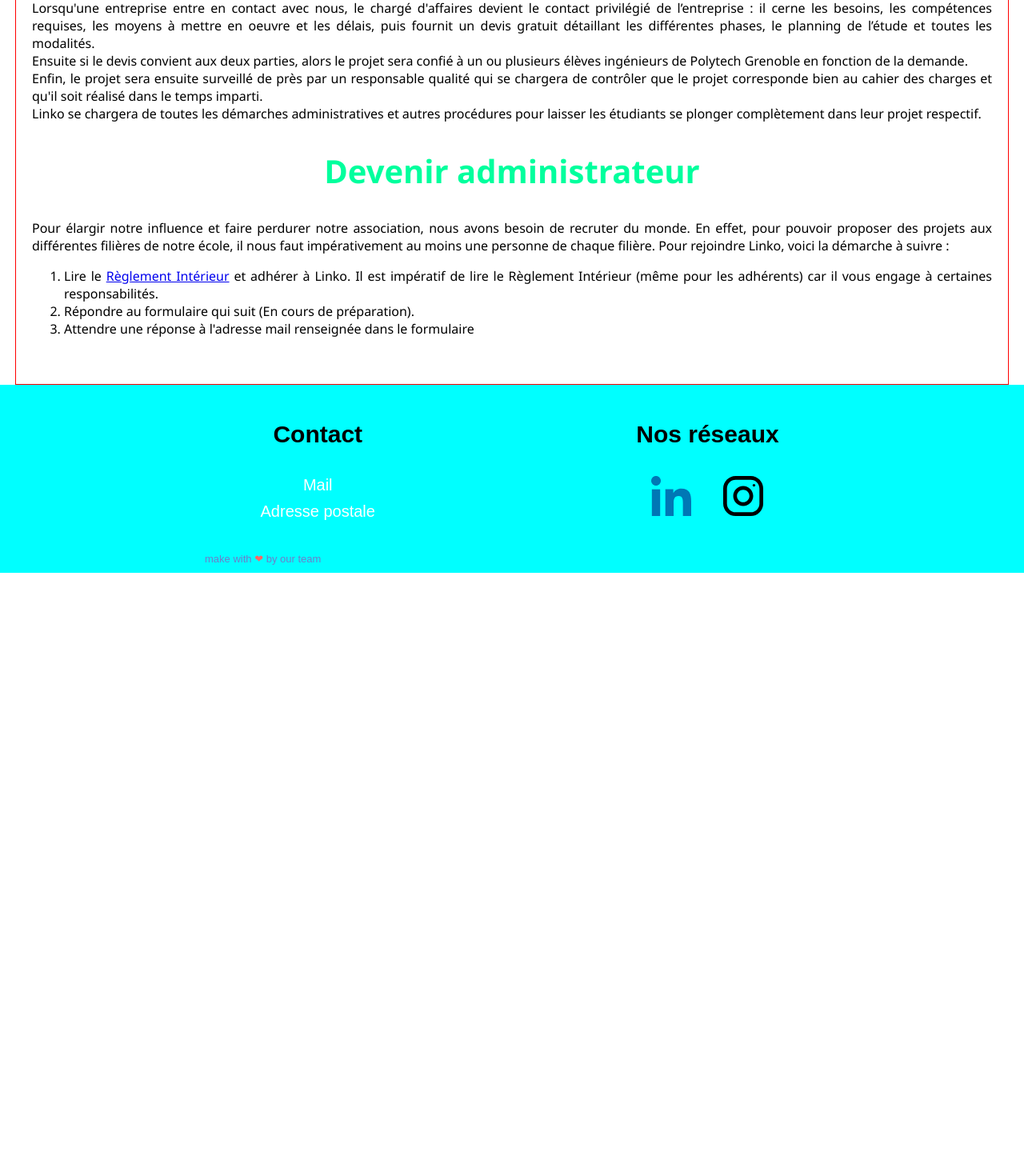
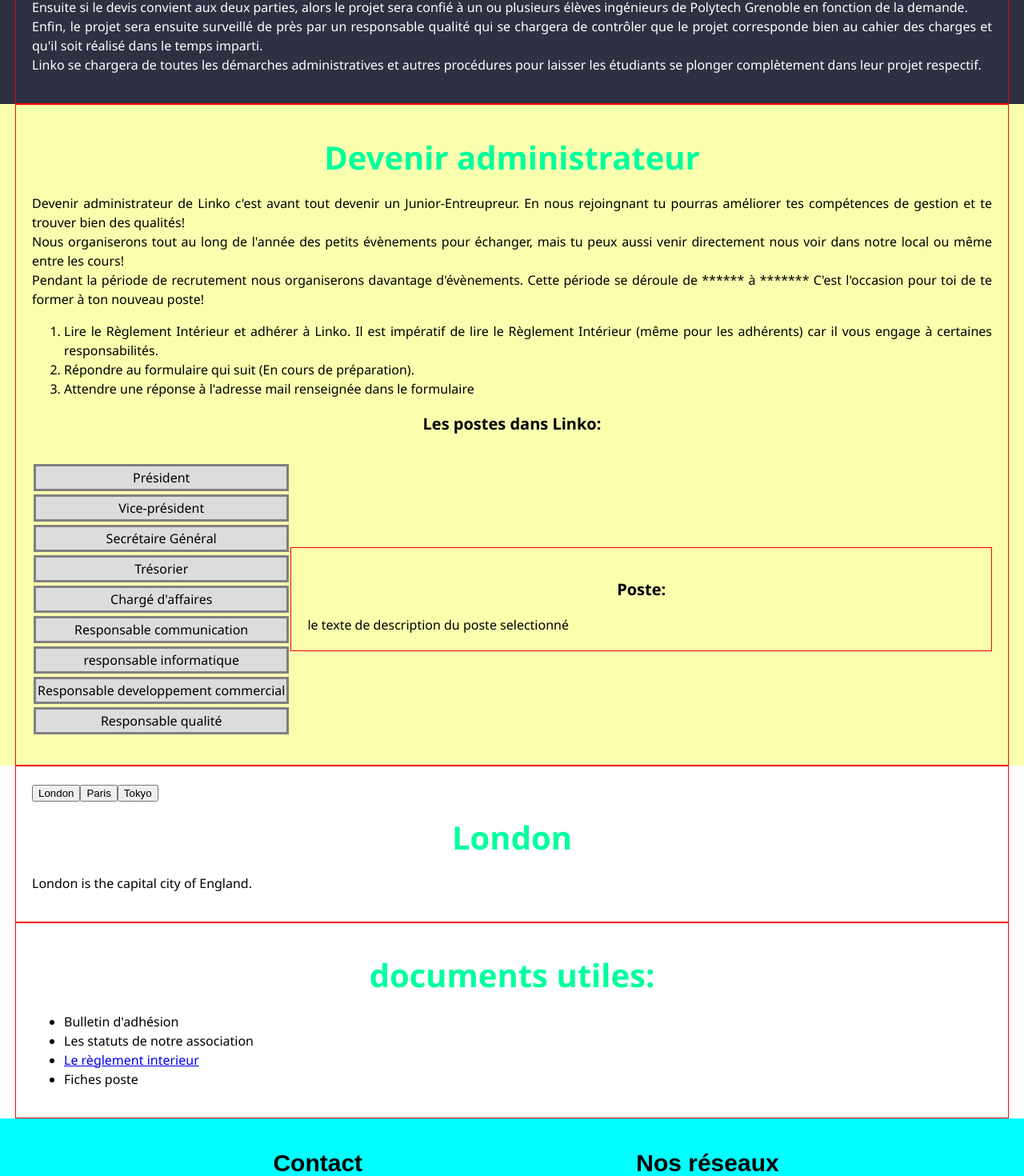
Before and after one commit to Corentin-Sueur/Linko-Website, an Angular app: page /etudiant in a window 1280 px wide. Shown: the part 580-2050 px from the top of the page at 80% size. Before the commit the page ends 1296 px from the top, so only its background shows below. Built offline with nearby package versions, Linux system fonts and the light colour scheme.

Commit message:
petites modif

```diff
--- a/src/app/page-etudiants/page-etudiants.component.css
+++ b/src/app/page-etudiants/page-etudiants.component.css
@@ -1,19 +1,42 @@
-h2{
+h2 {
   font-size: 40px;
   color: #00ff9d;
   min-width: 300px;
 }
 
-strong{
+strong {
   font-weight: normal;
   text-decoration: underline;
 }
 
-form{
-    margin:auto;
+form {
+  margin: auto;
 }
 
-h3{
-    font-size:20px;
+h3 {
+  font-size: 20px;
   text-align: center;
 }
+
+#liste-postes {
+  flex-direction: column;
+  flex-shrink: 1;
+  list-style: none;
+  text-align: center;
+  padding: 0;
+}
+
+#liste-postes li {
+  display: inline-block;
+  padding: 2px;
+  margin: 2px;
+  box-sizing: border-box;
+  border: 3px solid gray;
+  background-color: gainsboro;
+}
+
+.explanation-poste {
+  flex-grow: 2;
+  display: inline-block;
+  margin: auto 0;
+}
--- a/src/app/page-etudiants/page-etudiants.component.html
+++ b/src/app/page-etudiants/page-etudiants.component.html
@@ -1,4 +1,4 @@
-<div class="">
+<div class="consultant green">
     <div class="wrapper">
 
         <h2>Devenir consulant</h2>
@@ -16,7 +16,9 @@
             rutrum
             nisl sed finibus.
         </p>
-        <h2>Les Différentes Etapes des Projets</h2>
+
+
+        <h3>Les Différentes Etapes des Projets</h3>
         <p>Tout d'abord, il faut savoir que les projets seront confiés à des équipes d'élèves selon leur filière, leur
             année d'étude et leurs compétences.
             L'avancée de chaque projet sera régulièrement contrôlée pour éviter les retards ou les manquements. <br />
@@ -35,22 +37,104 @@
             Linko se chargera de toutes les démarches administratives et autres procédures pour laisser les étudiants se
             plonger complètement dans leur projet respectif.
         </p>
-
-
+    </div>
+</div>
+<div class="admin dark-blue">
+    <div class="wrapper">
         <h2>Devenir administrateur</h2>
-        <p>Pour élargir notre influence et faire perdurer notre association, nous avons besoin de recruter du monde. En
-            effet, pour pouvoir proposer des projets aux différentes filières de notre école, il nous faut
-            impérativement au moins une personne de chaque filière.
-            Pour rejoindre Linko, voici la démarche à suivre :
+        <p>
+            Devenir administrateur de Linko c'est avant tout devenir un Junior-Entreupreur. En nous rejoingnant tu
+            pourras améliorer tes compétences de gestion et te trouver bien des qualités!
+            <br>
+            Nous organiserons tout au long de l'année des petits évènements pour échanger, mais tu peux aussi venir
+            directement nous voir dans notre local ou même entre les cours!
+            <br>
+            Pendant la période de recrutement nous organiserons davantage d'évènements. Cette période se déroule de
+            ****** à *******
+            C'est l'occasion pour toi de te former à ton nouveau poste!
         </p>
         <ol>
-            <li>Lire le <a href="../../assets/RI.pdf">Règlement Intérieur</a> et adhérer à Linko. Il est impératif de lire le Règlement Intérieur (même pour les adhérents) car il vous engage à certaines responsabilités.</li>
+            <li>Lire le Règlement Intérieur et adhérer à Linko. Il est impératif de
+                lire le Règlement Intérieur (même pour les adhérents) car il vous engage à certaines responsabilités.
+            </li>
             <li>Répondre au formulaire qui suit (En cours de préparation).
             <li>Attendre une réponse à l'adresse mail renseignée dans le formulaire</li>
         </ol>
-        <br/>
 
-        <!-- <h3>Fomulaire de recrutement</h3>
+
+
+
+        <h3>Les postes dans Linko:</h3>
+
+
+        <div id="postes" class="flex">
+            <ul id="liste-postes" class="flex">
+                <li>Président</li>
+                <li>Vice-président</li>
+                <li>Secrétaire Général</li>
+                <li>Trésorier</li>
+                <li>Chargé d'affaires</li>
+                <li>Responsable communication</li>
+                <li>responsable informatique</li>
+                <li>Responsable developpement commercial</li>
+                <li>Responsable qualité</li>
+            </ul>
+
+
+            <div class="explanation-poste">
+                <div class="wrapper">
+                    <h3>Poste:</h3>
+                    le texte de description du poste selectionné
+                </div>
+            </div>
+        </div>
+    </div>
+
+</div>
+
+
+<div class="wrapper">
+    <div class="w3-bar w3-black">
+        <button class="w3-bar-item w3-button" onclick="openCity('London')">London</button>
+        <button class="w3-bar-item w3-button" onclick="openCity('Paris')">Paris</button>
+        <button class="w3-bar-item w3-button" onclick="openCity('Tokyo')">Tokyo</button>
+    </div>
+
+    <div id="London" class="w3-container city">
+        <h2>London</h2>
+        <p>London is the capital city of England.</p>
+    </div>
+
+    <div id="Paris" class="w3-container city" style="display:none">
+        <h2>Paris</h2>
+        <p>Paris is the capital of France.</p>
+    </div>
+
+    <div id="Tokyo" class="w3-container city" style="display:none">
+        <h2>Tokyo</h2>
+        <p>Tokyo is the capital of Japan.</p>
+    </div>
+</div>
+
+
+
+
+<div class="infos-utiles">
+
+    <div class="wrapper">
+        <h2>documents utiles:</h2>
+        <ul>
+            <li>Bulletin d'adhésion</li>
+            <li>Les statuts de notre association</li>
+            <li><a href="../../assets/RI.pdf">Le règlement interieur</a></li>
+            <li>Fiches poste</li>
+        </ul>
+
+    </div>
+</div>
+
+
+<!-- <h3>Fomulaire de recrutement</h3>
 
         <form (ngSubmit)="onSubmit(f)" #f ngForm>
             <p>
@@ -75,7 +159,7 @@
             </p>
         </form> -->
 
-        <!-- <ol>
+<!-- <ol>
             <li>Lire le <a href="../../assets/RI.pdf">Règlement Intérieur</a> et adhérer à Linko. Si vous adhérer à
                 Linko, cela veut dire que vous pourrez participer aux Assemblée Générale Extraordinaires qui auront
                 parfois lieu.</li>
@@ -84,5 +168,3 @@
             <li>Attendre une réponse (normalement c'est assez rapide). Si la réponse est positive, des indications
                 seront envoyées pour continuer la procédure de recrutement.</li>
         </ol> -->
-    </div>
-</div>
--- /dev/null
+++ b/src/assets/script/truc.js
@@ -0,0 +1 @@
+alert("de base");
--- a/src/styles.css
+++ b/src/styles.css
@@ -1,6 +1,7 @@
 /* You can add global styles to this file, and also import other style files */
 body {
   margin: 0;
+  line-height: 150%;
 }
 
 h1 {
@@ -36,5 +37,5 @@
 }
 
 .dark-blue {
-  background: #adacb5;
+  background: #faffae;
 }
```
Lines whose indentation alone changed are shown as unchanged.
